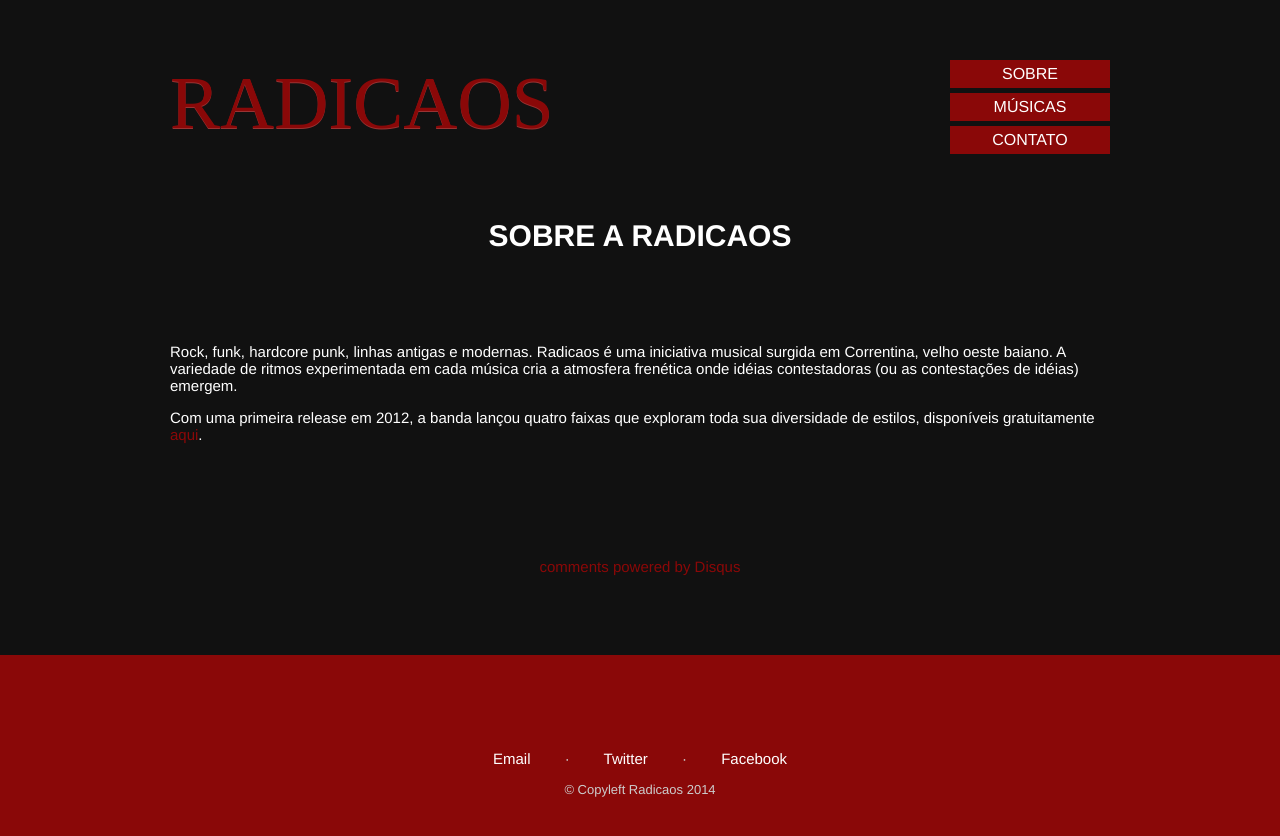
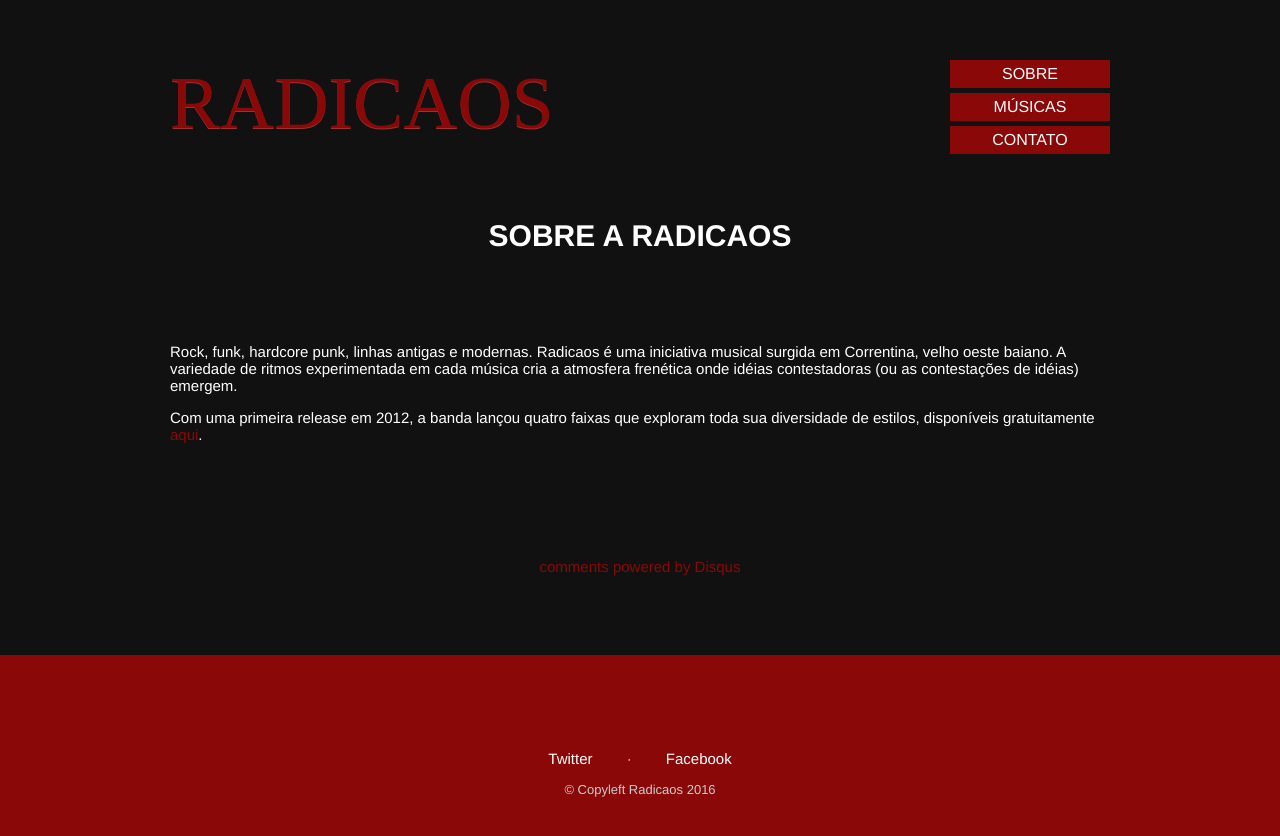
Before and after one commit to radicaos/radicaos, a Jekyll site: the page built from about/index.html, in a window 1280 px wide. Shown: the top 836 px of the page. Built offline with Jekyll 4.4.1, drawn with Linux system fonts in a browser that asks for light colours; some web fonts are replaced; comment, search, counter and statistics services are not loaded.

Commit message:
Update dependencies

```diff
--- a/_includes/footer.html
+++ b/_includes/footer.html
@@ -1,15 +1,13 @@
 <footer>
   <div class="container">
     <p>
-      <a href="mailto:banda@radicaos.com">Email</a>
-      <span class="divider">·</span>
       <a href="http://twitter.com/radicaos" target="_blank">Twitter</a>
       <span class="divider">·</span>
       <a href="http://facebook.com/radicaos" target="_blank">Facebook</a>
     </p>
 
     <p class="copyleft">
-      &copy; Copyleft Radicaos 2014
+      &copy; Copyleft Radicaos 2016
     </p>
   </div>
 </footer>
```
Also changed, not shown: Gemfile.lock.
